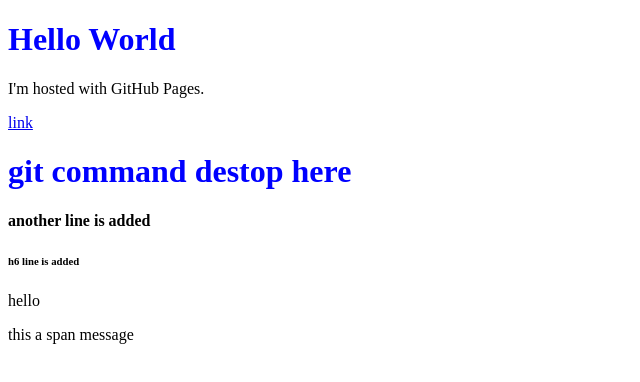
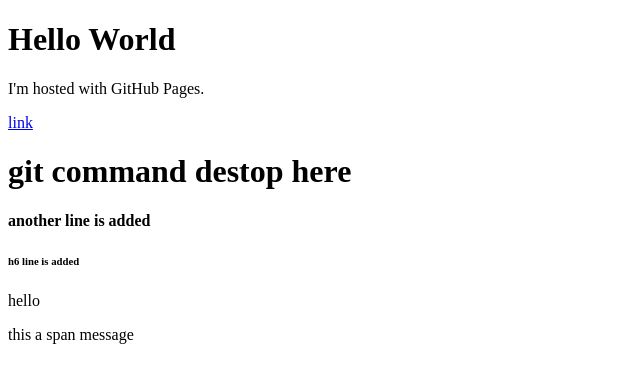
Before and after one commit to ptechcode/ptechcode.github.io, a plain HTML site: page index.html in a window 1280 px wide. Shown: the whole page, without its empty margins (0-640 px from the left). Drawn offline with Linux system fonts and the light colour scheme.

Commit message:
Update index.html

```diff
--- a/index.html
+++ b/index.html
@@ -1,7 +1,7 @@
 <!DOCTYPE html>
 <html>
   <head>
-    <link rel="stylesheet" href="hello.css">
+    <link rel="stylesheet" href="hello2.css">
   </head>
 <body>
 <h1>Hello World</h1>
```
